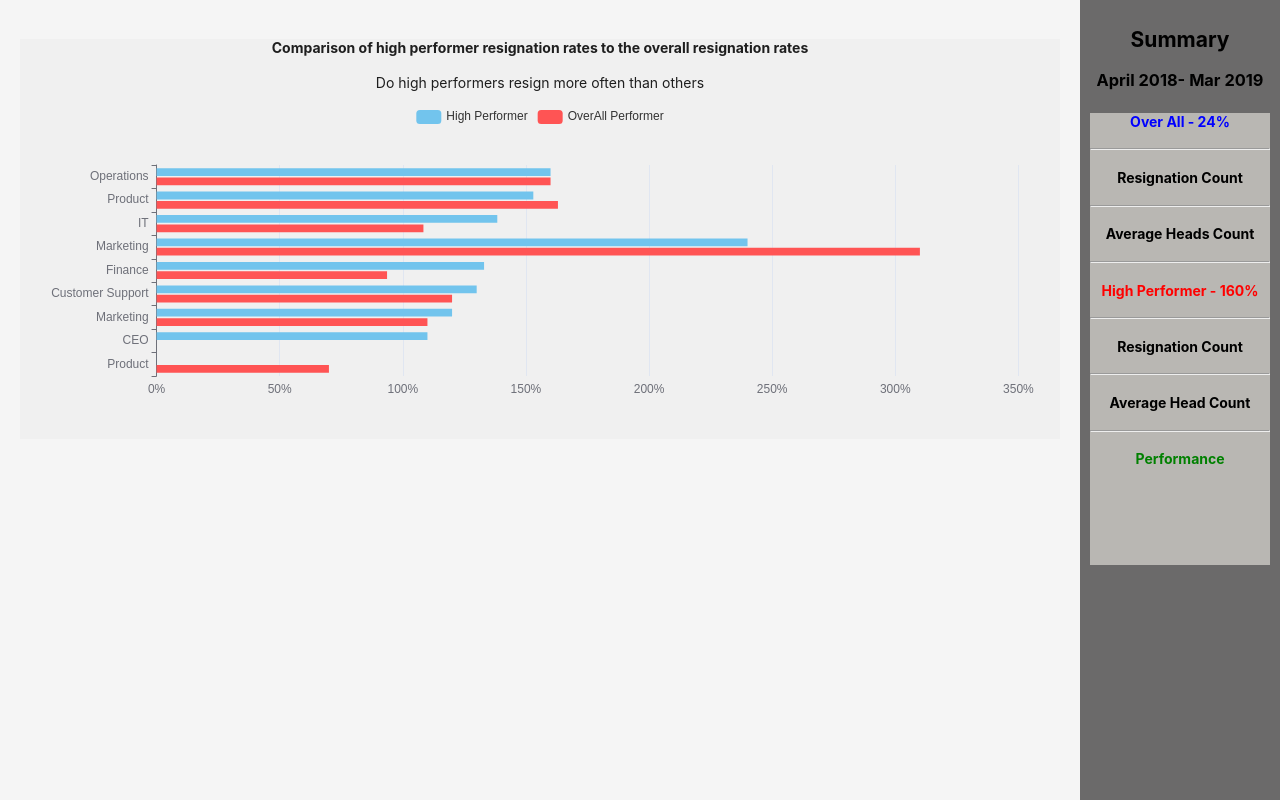
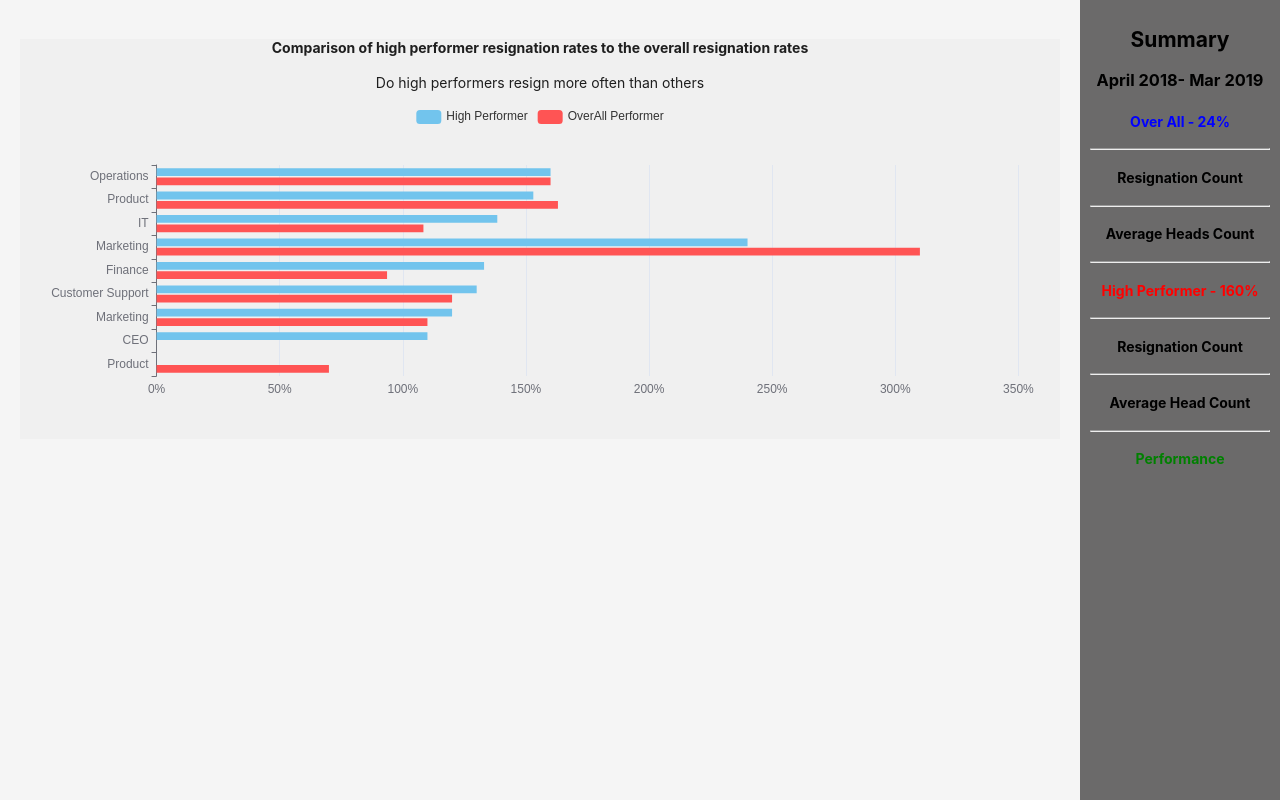
Before and after one commit to ALEEZAJOGIYAT/React-Echart, a React (Create React App) app: page / in a window 1280 px wide. Built offline with nearby package versions, Linux system fonts and the light colour scheme.

Commit message:
removed background color

```diff
--- a/src/components/sideBar/style.css
+++ b/src/components/sideBar/style.css
@@ -5,7 +5,6 @@
 }
 
 .sidebar-content{
-  background-color: rgb(185, 183, 179);
   height: 58%;
   margin-top: 23px;
 }
```
